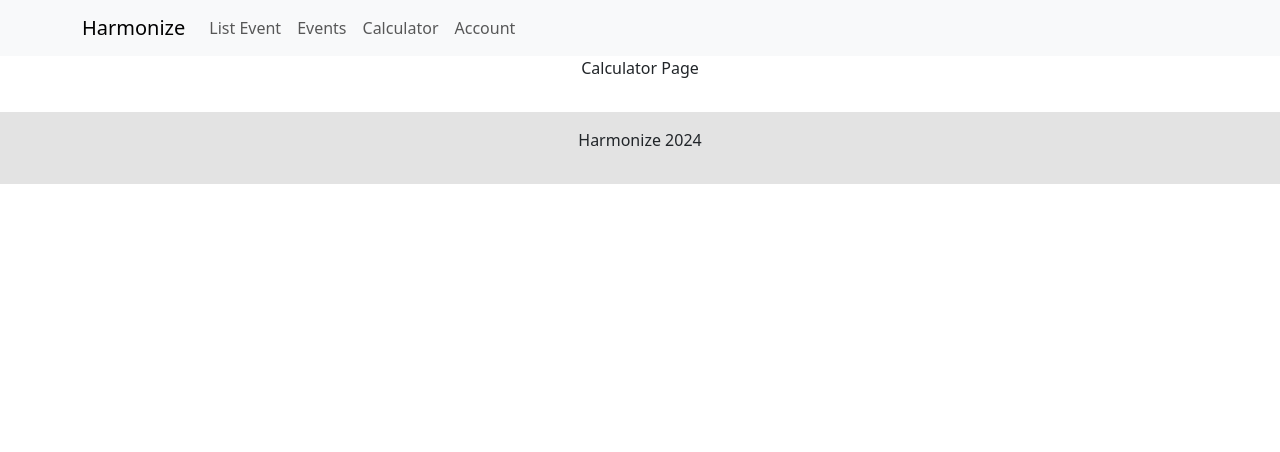
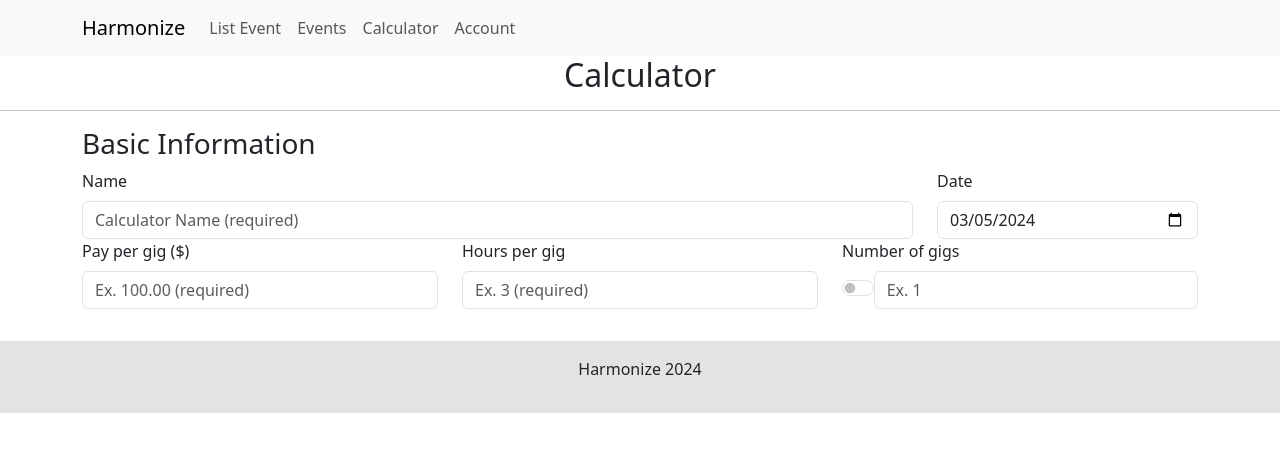
Before and after one commit to robinfire110/music-gig-app, a React (Create React App) app in the folder client/: page /calculator/1 in a window 1280 px wide. Shown: the top 452 px of the page. Built offline with nearby package versions, Linux system fonts and the light colour scheme.

Commit message:
Started Calculator Page

```diff
--- a/client/src/pages/Calculator.jsx
+++ b/client/src/pages/Calculator.jsx
@@ -1,17 +1,60 @@
 import React from "react";
-import { useEffect } from "react";
-import { useState } from "react";
+import { useEffect, useState } from "react";
 import { Link } from "react-router-dom";
 import Header from "../components/Header";
-import Footer from "../components/Footer"
+import Footer from "../components/Footer";
+import Datepicker from "../components/Datepicker";
+import { Container, Form, Col, Row } from "react-bootstrap";
+import moment from "moment";
 
 const Calculator = () => {
+    //States
+    const [gigNumEnabled, setGigNumEnabled] = useState(false);
+    const [totalMileageEnabled, setTotalMileageEnabled] = useState(false);
+    const [mileageCoveredEnabled, setMileageCoveredEnabled] = useState(false);
+    const [individualPracticeEnabled, setIndividualPracticeEnabled] = useState(false);
+    const [rehearsalHoursEnabled, setRehearsalHoursEnabled] = useState(false);
+    const [taxEnabled, setTaxEnabled] = useState(false);
+    const [otherEnabled, setOtherEnabled] = useState(false);
 
     return (
-
         <div>
             <Header />
-            <p>Calculator Page</p>
+            <h2>Calculator</h2>
+            <hr />
+            <Container style={{textAlign: "left"}}>
+            <h3>Basic Information</h3>
+            <Form.Group>
+                    <Row>
+                        <Col>
+                            <Form.Label>Name</Form.Label>
+                            <Form.Control placeholder="Calculator Name (required)"></Form.Control>
+                        </Col>
+                        <Col lg="3">
+                            <Form.Label>Date</Form.Label>
+                            <Form.Control type="date" defaultValue={moment().format("YYYY-MM-DD")}></Form.Control>
+                        </Col>
+                    </Row>
+                    <Row>
+                        <Col>
+                            <Form.Label>Pay per gig ($)</Form.Label>
+                            <Form.Control placeholder="Ex. 100.00 (required)"></Form.Control>
+                        </Col>
+                        <Col>
+                            <Form.Label>Hours per gig</Form.Label>
+                            <Form.Control placeholder="Ex. 3 (required)"></Form.Control>
+                        </Col>
+                        <Col>
+                            <Row>
+                            <Form.Label>Number of gigs</Form.Label>
+                            <Col lg="1" xs="3"><Form.Check type="switch" style={{marginTop: "5px"}} onClick={console.log("yes")}></Form.Check></Col>
+                            <Col><Form.Control placeholder="Ex. 1"></Form.Control></Col>
+                            </Row>
+                        </Col>
+                    </Row>
+
+            </Form.Group>
+            </Container>
             <Footer />
         </div>
     )
```
Also changed, not shown: 2 other files (tests, documents, lock files or other folders).
